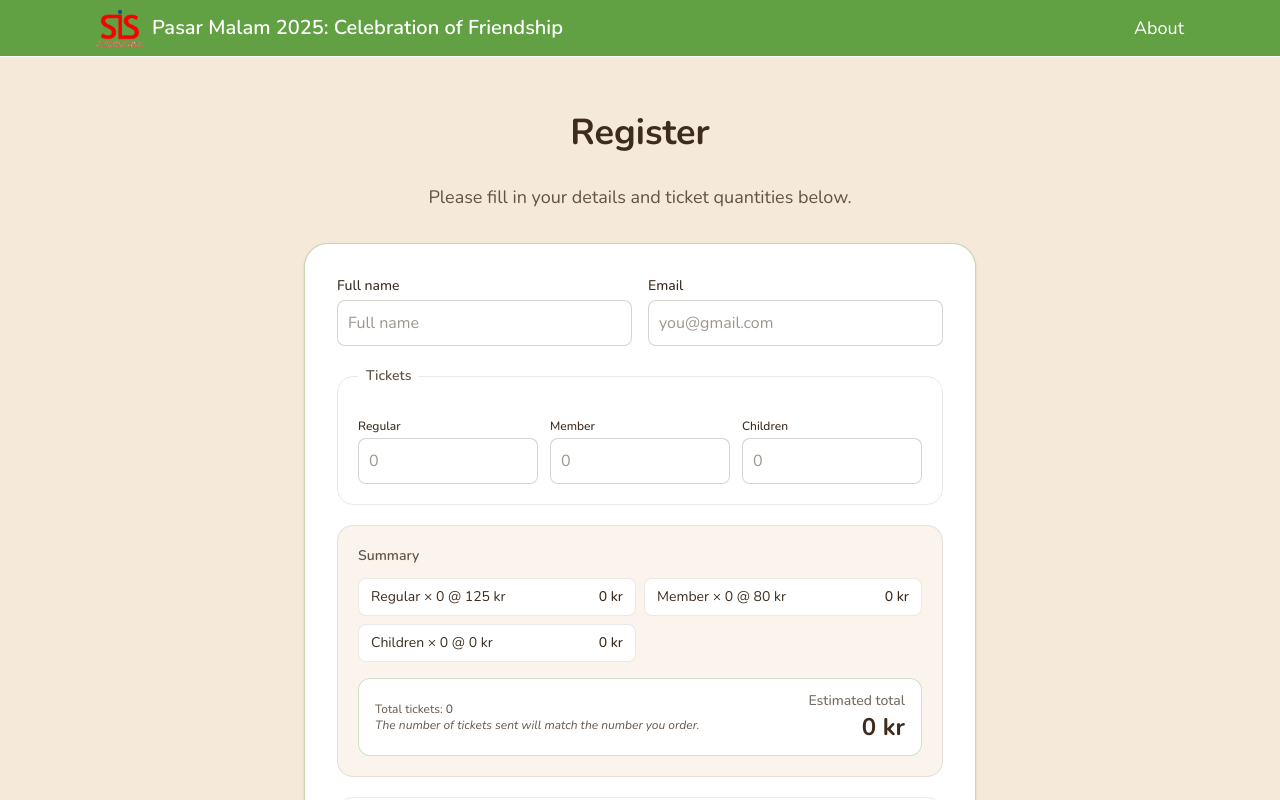
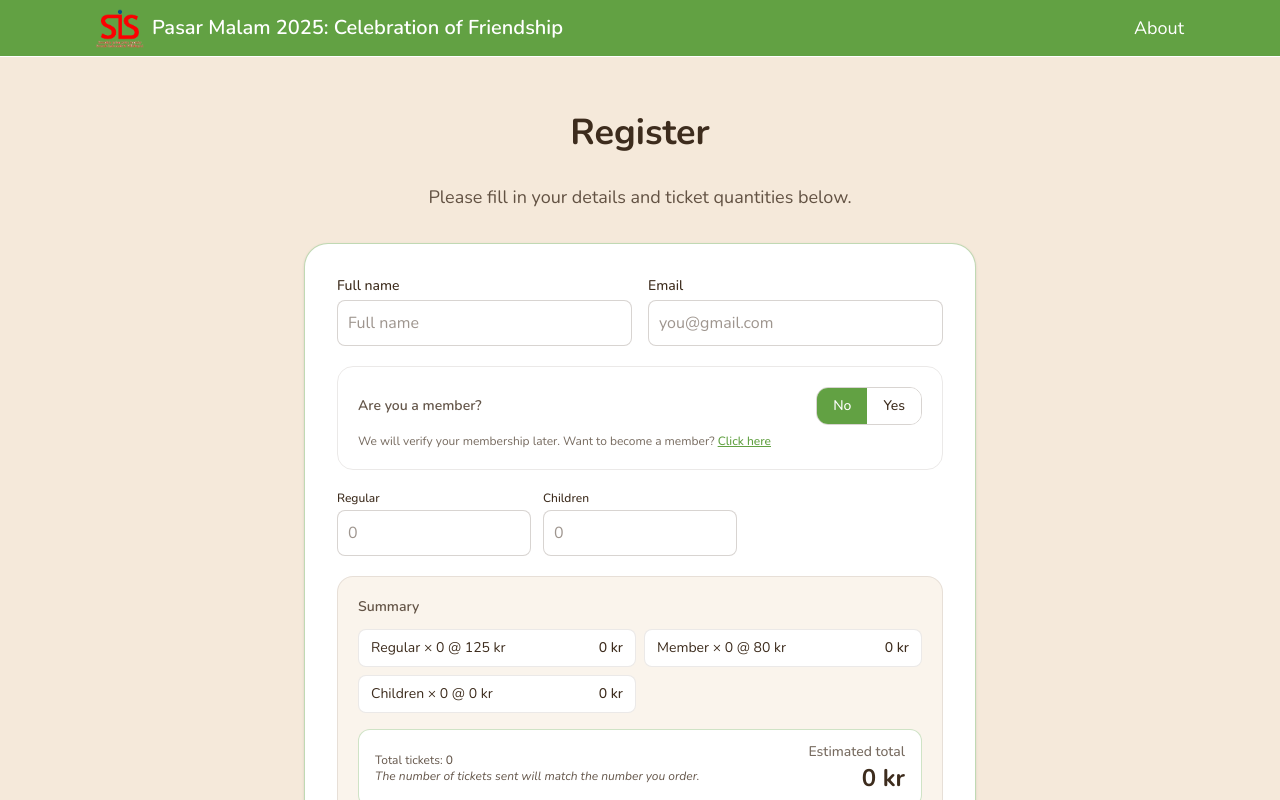
Before and after one commit to sandrayoe/Ticketing_SIS_2025, a Next.js app in the folder ticketing-2025/: page /register in a window 1280 px wide. Shown: the top 800 px of the page. Built offline with nearby package versions, Linux system fonts and the light colour scheme; a web font is replaced by a local one.

Commit message:
check membership

```diff
--- a/ticketing-2025/app/register/page.tsx
+++ b/ticketing-2025/app/register/page.tsx
@@ -45,6 +45,18 @@ export default function RegisterPage() {
     return { regQty, memQty, kidQty, regTotal, memTotal, kidTotal, grand, totalQty };
   }, [form.tickets_regular, form.tickets_member, form.tickets_children]);
 
+  const [isMember, setIsMember] = useState(false);
+
+  // Keep form.tickets_member in sync with the member toggle
+  useEffect(() => {
+    setForm(f => ({
+      ...f,
+      tickets_member: isMember ? 1 : 0, // 1 when member, 0 when not
+    }));
+    // eslint-disable-next-line react-hooks/exhaustive-deps
+  }, [isMember]);
+
+  // For proof of payment
   const canSubmit = (proofFile || form.proof_url) && !loading && !uploading && (totals?.totalQty ?? 0) > 0;
 
   const isImage = useMemo(
@@ -215,12 +227,55 @@ export default function RegisterPage() {
                   </label>
                 </div>
 
+                {/* Member question */}
+                <div className="rounded-2xl border border-earthy-dark/10 p-4 sm:p-5">
+                  <div className="flex items-center justify-between">
+                    <span className="text-sm font-semibold text-earthy-dark/80">
+                      Are you a member?
+                    </span>
+                    <div className="inline-flex overflow-hidden rounded-xl border border-earthy-dark/20">
+                      <button
+                        type="button"
+                        onClick={() => setIsMember(false)}
+                        className={`px-4 py-2 text-sm font-medium ${
+                          !isMember
+                            ? 'bg-earthy-green text-white'
+                            : 'bg-white text-earthy-dark hover:bg-earthy-light/60'
+                        }`}
+                        aria-pressed={!isMember}
+                      >
+                        No
+                      </button>
+                      <button
+                        type="button"
+                        onClick={() => setIsMember(true)}
+                        className={`px-4 py-2 text-sm font-medium ${
+                          isMember
+                            ? 'bg-earthy-green text-white'
+                            : 'bg-white text-earthy-dark hover:bg-earthy-light/60'
+                        }`}
+                        aria-pressed={isMember}
+                      >
+                        Yes
+                      </button>
+                    </div>
+                  </div>
+                  <p className="mt-2 text-xs text-earthy-dark/70">
+                    We will verify your membership later. Want to become a member?{" "}
+                    <a
+                      href="https://svensk-indonesiska.se/membership"
+                      className="font-medium text-earthy-green underline hover:text-earthy-brown"
+                      target="_blank"
+                    >
+                      Click here
+                    </a>
+                  </p>
+
+                </div>
+
                 {/* Tickets grid */}
-                <fieldset className="rounded-2xl border border-earthy-dark/10 p-4 sm:p-5">
-                  <legend className="px-2 text-sm font-semibold text-earthy-dark/80">
-                    Tickets
-                  </legend>
                 <div className="mt-3 grid grid-cols-2 gap-3 sm:grid-cols-3">
+                  {/* Regular */}
                   <label className="block">
                     <span className="mb-1 block text-xs font-medium">Regular</span>
                     <input
@@ -235,20 +290,30 @@ export default function RegisterPage() {
                     />
                   </label>
 
+                  {/* Member — show only when isMember; user can choose quantity >= 1 */}
+                  {isMember && (
                     <label className="block">
                       <span className="mb-1 block text-xs font-medium">Member</span>
                     <input
-                        type="number" min={0} step={1}
+                      type="number"
+                      min={1}
+                      step={1}
                       className="w-full rounded-lg border border-earthy-dark/20 bg-white p-2.5 focus:outline-none focus:ring-2 focus:ring-earthy-green"
                       value={form.tickets_member === 0 ? "" : form.tickets_member}
                       onChange={e => {
-                          const val = e.target.value === "" ? 0 : Number(e.target.value);
-                          setForm(f => ({ ...f, tickets_member: val }));
+                        const val = Number(e.target.value);
+                        setForm(f => ({ ...f, tickets_member: isNaN(val) ? 0 : val }));
                       }}
                       placeholder="0"
                     />
+                      <span className="mt-1 block text-[11px] text-red-600">
+                        *member tickets are for you (single) or your family only (family membership).
+                      </span>
                     </label>
+                  )}
 
+
+                  {/* Children */}
                   <label className="block">
                     <span className="mb-1 block text-xs font-medium">Children</span>
                     <input
@@ -263,7 +328,6 @@ export default function RegisterPage() {
                     />
                   </label>
                 </div>
-                </fieldset>
 
                 {/* Live calculator */}
                 <div className="mt-4 rounded-2xl border border-earthy-dark/10 bg-earthy-light/50 p-4 sm:p-5">
```
Lines whose indentation alone changed are shown as unchanged.
